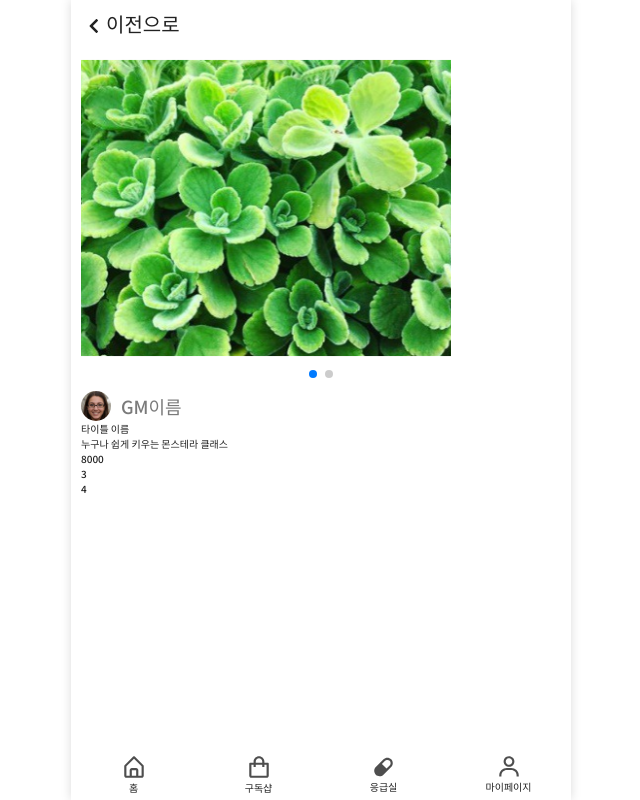
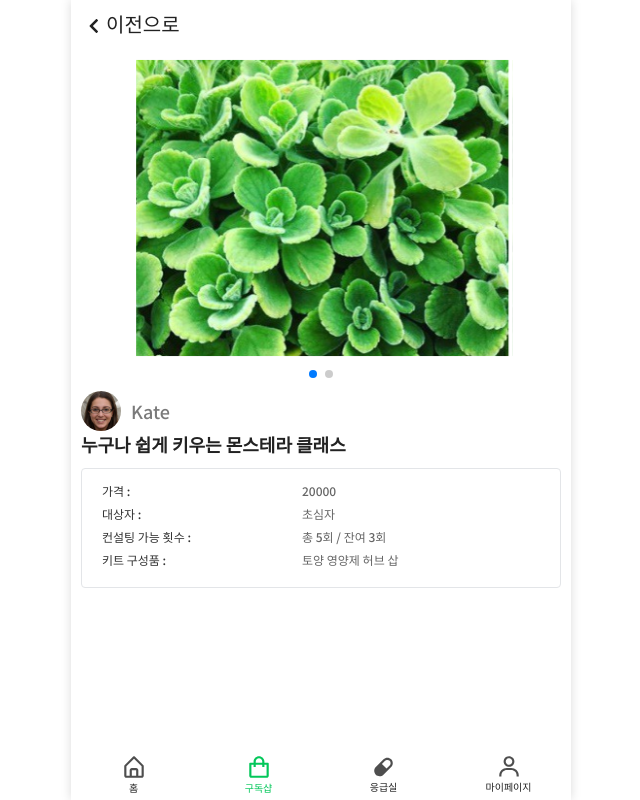
Before and after one commit to ycjeon0129/Planty, a React (Create React App) app in the folder frontend/: page /shop/detail/0 in a window 1280 px wide. Shown: the whole page, without its empty margins (319-959 px from the left). Built offline with nearby package versions, Linux system fonts and the light colour scheme.

Commit message:
[FE] Feat : 상세파이지 개발

```diff
--- a/frontend/src/components/atoms/common/TabBarItem/TabBarItem.tsx
+++ b/frontend/src/components/atoms/common/TabBarItem/TabBarItem.tsx
@@ -13,8 +13,8 @@ function TabBarItem({ MenuKey }: TabBarItemProps) {
 	const [isActive, setIsActive] = useState<boolean>(false);
 
 	useEffect(() => {
-		// Check if the current URL matches the MenuKey
-		setIsActive(location.pathname === `/${MenuKey}`);
+		// Check if the current URL contains the MenuKey
+		setIsActive(location.pathname.includes(`/${MenuKey}`));
 	}, [location.pathname, MenuKey]);
 
 	const handleLinkClick = () => {
--- a/frontend/src/components/atoms/productdetail/infolist/InfoList.tsx
+++ b/frontend/src/components/atoms/productdetail/infolist/InfoList.tsx
@@ -1,12 +1,28 @@
 import React from 'react';
-import { IProduct } from 'types/dummy';
+import { IProductDetail } from 'types/dummy';
+import './InfoList.scss';
 
-function InfoList({ product }: { product: IProduct }) {
+function InfoList({ product }: { product: IProductDetail }) {
 	return (
-		<div>
-			<div>{product.title}</div>
-			{/* <div>{product.otherPhoto}</div> */}
-			<div>{product.title}</div>
+		<div className="infolist-box">
+			<div className="text-box">
+				<div className="price-box">
+					<span>가격 :</span>
+					<span>{product.info.price}</span>
+				</div>
+				<div className="price-box ">
+					<span>대상자 :</span>
+					<span>{product.info.target}</span>
+				</div>
+				<div className="price-box ">
+					<span>컨설팅 가능 횟수 : </span>
+					<span>{product.info.consultCount}</span>
+				</div>
+				<div className="price-box ">
+					<span>키트 구성품 :</span>
+					<span>{product.info.kitTool}</span>
+				</div>
+			</div>
 		</div>
 	);
 }
--- a/frontend/src/components/atoms/productdetail/productimg/ProductImg.tsx
+++ b/frontend/src/components/atoms/productdetail/productimg/ProductImg.tsx
@@ -24,7 +24,7 @@ export default function ProductImg({ imgUrls }: { imgUrls: string[] }) {
 			>
 				{imgUrls.map((url) => (
 					<SwiperSlide key={url}>
-						<img src={url} alt="사진" style={{ height: '300px' }} />
+						<img src={url} alt="사진" style={{ height: '300px', width: '100%' }} />
 					</SwiperSlide>
 				))}
 				<br />
--- a/frontend/src/components/atoms/productdetail/title/title.tsx
+++ b/frontend/src/components/atoms/productdetail/title/title.tsx
@@ -1,23 +1,16 @@
 import React from 'react';
 import GreenMate from 'assets/icons/Greenmate.svg';
 import './title.scss';
-// import { dummyProduct } from 'dummy';
-import { IProduct } from 'types/dummy';
 
-function title({ product }: { product: IProduct }) {
+function title() {
 	return (
 		<div>
 			<div className="big-box">
-				<img src={GreenMate} alt="그린메이트" />
-				<div className="gm-name">GM이름</div>
+				<img src={GreenMate} alt="그린메이트" className="img-box" />
+				{/* greenmate데이터에서 이름 가져오기 */}
+				<div className="gm-name">Kate</div>
 			</div>
-			<div>타이틀 이름</div>
-			<div>{product.title}</div>
-			<div>{product.info.price}</div>
-			<div>{product.info.level}</div>
-			{/* <div>{product.info.consultCount}</div>
-			<div>{product.info.target}</div>
-			<div>{product.info.startDate}</div> */}
+			<div className="title-font">누구나 쉽게 키우는 몬스테라 클래스</div>
 		</div>
 	);
 }
--- a/frontend/src/dummy.ts
+++ b/frontend/src/dummy.ts
@@ -1,4 +1,4 @@
-import { ISubscribe, IProduct, IBanner } from 'types/dummy';
+import { ISubscribe, IProduct, IBanner, IProductDetail } from 'types/dummy';
 
 const dummySubscribe: ISubscribe[] = [
 	{
@@ -22,6 +22,21 @@ const dummySubscribe: ISubscribe[] = [
 		state: 'wait',
 		thumbnail: 'https://gardening.godohosting.com/2018/mfset/redcherrytomato_01.jpg',
 		info: { startDate: '2023/07/23', consultCount: '총 5회 / 잔여 3회', consultDate: '2023/07/23 14:00' },
+	},
+];
+
+export const dummybanner: IBanner[] = [
+	{
+		id: 0,
+		src: 'https://file.miricanvas.com/template_thumb/2021/10/08/16/10/khqn744slrkwk3p3/thumb.jpg?size=350',
+	},
+	{
+		id: 1,
+		src: 'https://file.miricanvas.com/template_thumb/2021/09/09/16/40/k6pj046gvbbnp2bu/thumb.jpg?size=350',
+	},
+	{
+		id: 2,
+		src: '	https://file.miricanvas.com/template_thumb/2021/08/30/13/00/kiqlwkppz7hx4u8v/thumb.jpg?size=350',
 	},
 ];
 
@@ -55,19 +70,33 @@ export const dummyProduct: IProduct[] = [
 	},
 ];
 
-export const dummybanner: IBanner[] = [
+export const ProductDetail: IProductDetail[] = [
 	{
-		id: 0,
-		src: 'https://file.miricanvas.com/template_thumb/2021/10/08/16/10/khqn744slrkwk3p3/thumb.jpg?size=350',
+		pid: 0,
+		info: {
+			price: 20000,
+			target: '초심자',
+			consultCount: '총 5회 / 잔여 3회',
+			kitTool: '토양 영양제 허브 삽',
+		},
 	},
 	{
-		id: 1,
-		src: 'https://file.miricanvas.com/template_thumb/2021/09/09/16/40/k6pj046gvbbnp2bu/thumb.jpg?size=350',
+		pid: 1,
+		info: {
+			price: 12000,
+			target: '중급자',
+			consultCount: '총 5회 / 잔여 4회',
+			kitTool: '토양 영양제 허브 삽',
+		},
 	},
 	{
-		id: 2,
-		src: '	https://file.miricanvas.com/template_thumb/2021/08/30/13/00/kiqlwkppz7hx4u8v/thumb.jpg?size=350',
+		pid: 2,
+		info: {
+			price: 8000,
+			target: '왕초보',
+			consultCount: '총 8회 / 잔여 4회',
+			kitTool: '토양 영양제 허브 삽',
+		},
 	},
 ];
-
 export default dummySubscribe;
--- a/frontend/src/pages/Shop/ShopDetail.tsx
+++ b/frontend/src/pages/Shop/ShopDetail.tsx
@@ -4,16 +4,20 @@ import React from 'react';
 import ProductIcon from 'assets/icons/product/product1.svg';
 import ProductIcon2 from 'assets/icons/product/product2.svg';
 import ProductImg from 'components/atoms/productdetail/productimg/ProductImg';
-import { dummyProduct } from 'dummy';
+import { ProductDetail } from 'dummy';
 import Title from 'components/atoms/productdetail/title/title';
+import InfoList from 'components/atoms/productdetail/infolist/InfoList';
 // import { IProduct } from 'types/dummy';
 
 function ShopDetail() {
+	// 이미지 리스트 가져와서
+	// imgUrls에 넣기
 	return (
 		<ShopDetailPageLayout>
 			<PageTitleButton type="back" text="이전으로" />
 			<ProductImg imgUrls={[ProductIcon, ProductIcon2]} />
-			<Title product={dummyProduct[0]} />
+			<Title />
+			<InfoList product={ProductDetail[0]} />
 			<div>4</div>
 		</ShopDetailPageLayout>
 	);
```
Also changed, not shown: frontend/src/types/dummy.d.ts (+10 -0 lines).
